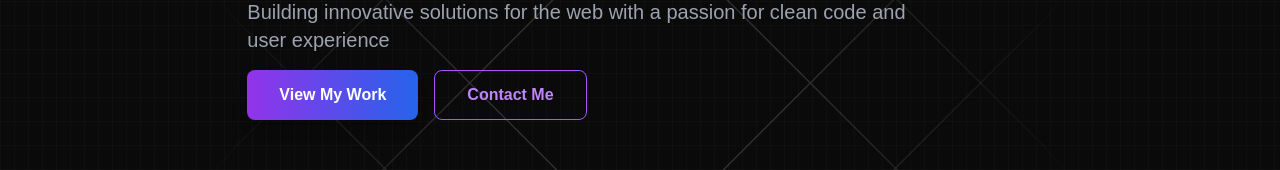
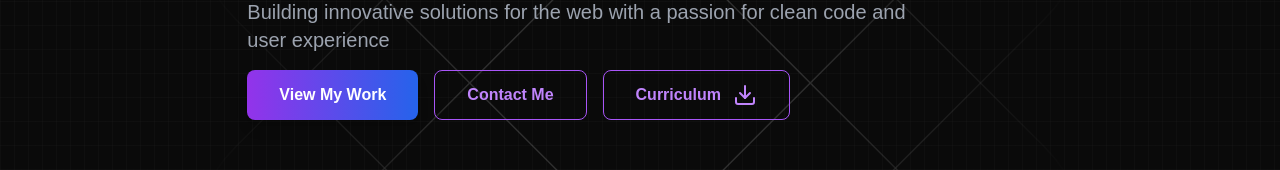
Before and after one commit to ThalysonRibeiro/my-portfolio-fullstack, a Next.js app: page / in a window 1280 px wide. Shown: the part 407-577 px from the top of the page. Built offline with nearby package versions, Linux system fonts and the light colour scheme; no server answers.

Commit message:
button curriculun

```diff
--- a/src/components/en/Hero.tsx
+++ b/src/components/en/Hero.tsx
@@ -1,7 +1,8 @@
 "use client"
 import { AnimatedBackground } from '@/AnimatedBackground/AnimatedBackground';
 import { motion } from 'framer-motion'
-import { ChevronDown, CircleCheck } from 'lucide-react';
+import { ChevronDown, CircleCheck, Download } from 'lucide-react';
+import Link from 'next/link';
 
 export function Hero() {
   const scrollToProjects = () => {
@@ -64,6 +65,13 @@
               >
                 Contact Me
               </button>
+              <a href="/Thalyson.pdf"
+                download="Thalyson.pdf"
+                className="flex gap-3 border border-purple-500 text-purple-400 px-8 py-3 rounded-lg font-semibold hover:bg-purple-500 hover:text-white transition-all duration-300"
+              >
+                Curriculum
+                <Download />
+              </a>
             </div>
           </motion.div>
         </div>
--- a/src/components/pt-br/Hero.tsx
+++ b/src/components/pt-br/Hero.tsx
@@ -1,7 +1,7 @@
 "use client"
 import { AnimatedBackground } from '@/AnimatedBackground/AnimatedBackground';
 import { motion } from 'framer-motion'
-import { ChevronDown, CircleCheck } from 'lucide-react';
+import { ChevronDown, CircleCheck, Download } from 'lucide-react';
 
 export function Hero() {
   const scrollToProjects = () => {
@@ -52,7 +52,7 @@
             transition={{ duration: 0.7 }}
             className="flex gap-4 mt-4"
           >
-            {/* <div className="flex gap-4 mt-4"> */}
+
             <button
               onClick={scrollToProjects}
               className="bg-gradient-to-r from-purple-600 to-blue-600 text-white px-8 py-3 rounded-lg font-semibold hover:from-purple-700 hover:to-blue-700 transition-all duration-300 shadow-lg"
@@ -65,7 +65,13 @@
             >
               Entre em contato
             </button>
-            {/* </div> */}
+            <a href="/Thalyson.pdf"
+              download="Thalyson.pdf"
+              className="flex gap-3 border border-purple-500 text-purple-400 px-8 py-3 rounded-lg font-semibold hover:bg-purple-500 hover:text-white transition-all duration-300"
+            >
+              Curriculo
+              <Download />
+            </a>
           </motion.div>
         </div>
       </div>
```
Also changed, not shown: 1 other file (tests, documents, lock files or other folders).
